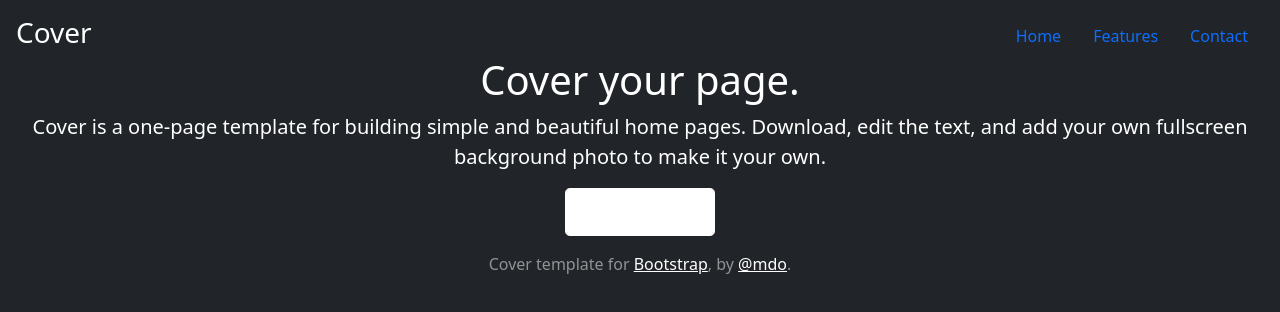
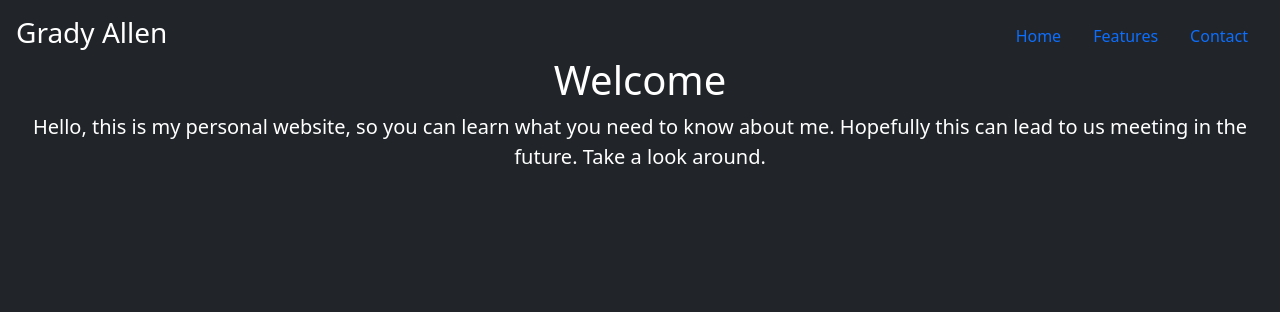
Before and after one commit to grady34/grady34.github.io, a plain HTML site: page index.html in a window 1280 px wide. Drawn offline with nearby package versions, Linux system fonts and the light colour scheme.

Commit message:
cover page

```diff
--- a/index.html
+++ b/index.html
@@ -19,7 +19,7 @@
 <div class="cover-container d-flex w-100 h-100 p-3 mx-auto flex-column">
   <header class="mb-auto">
     <div>
-      <h3 class="float-md-start mb-0">Cover</h3>
+      <h3 class="float-md-start mb-0">Grady Allen</h3>
       <nav class="nav nav-masthead justify-content-center float-md-end">
         <a class="nav-link active" aria-current="page" href="#">Home</a>
         <a class="nav-link" href="#">Features</a>
@@ -29,16 +29,12 @@
   </header>
 
   <main class="px-3">
-    <h1>Cover your page.</h1>
-    <p class="lead">Cover is a one-page template for building simple and beautiful home pages. Download, edit the text, and add your own fullscreen background photo to make it your own.</p>
-    <p class="lead">
-      <a href="#" class="btn btn-lg btn-secondary fw-bold border-white bg-white">Learn more</a>
-    </p>
+    <h1>Welcome</h1>
+    <p class="lead">Hello, this is my personal website, so you can learn what you need to know about me. Hopefully this can lead to us meeting in the future. Take a look around.</p>
+
   </main>
 
-  <footer class="mt-auto text-white-50">
-    <p>Cover template for <a href="https://getbootstrap.com/" class="text-white">Bootstrap</a>, by <a href="https://twitter.com/mdo" class="text-white">@mdo</a>.</p>
-  </footer>
+
 </div>
 
 
--- a/style.css
+++ b/style.css
@@ -1,3 +1,3 @@
 body{
-	background-color:green;
+
 }
```
Also changed, not shown: 2 other files.
